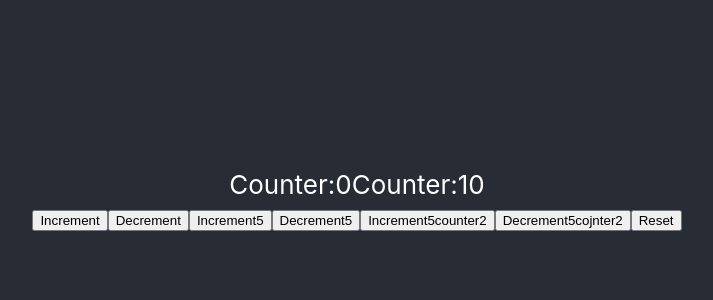
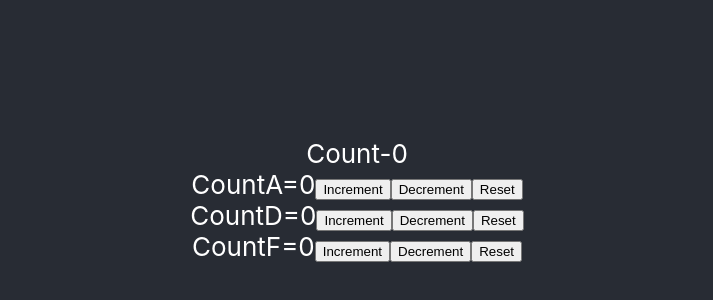
Before and after one commit to gopianandakumar/codevation, a React (Create React App) app in the folder codeevalution/: page / in a window 1280 px wide. Shown: the part 200-500 px from the top of the page, without its empty margins (283-996 px from the left). Built offline with nearby package versions, Linux system fonts and the light colour scheme.

Commit message:
usereducer with react context api

```diff
--- a/codeevalution/src/App.js
+++ b/codeevalution/src/App.js
@@ -30,22 +30,50 @@ import HookL from './Components/HookL';
 import HookCounter1 from './Components/HookCounter1';
 import HookCounter from './Components/HookCounter';
 import EffectFetch from './Components/EffectFetch';
-import React from 'react';
+import React,{useReducer} from 'react';
 import CompB from './Components/CompB';
 import CounterOne from './Components/CounterOne';
 import CounterTwo from './Components/CounterTwo';
+import CounterThree from './Components/CounterThree';
+import ComponentA1 from './Components/ComponentA1';
+import ComponentB1 from './Components/ComponentB1';
+import ComponentC1 from './Components/ComponentC1';
+
+export const CountContext = React.createContext()
 
 
+const initialState = 0
+const reducer =(state, action)=>{
+    switch(action){
+        case 'increment':
+            return state+1
+        case 'decrement':
+            return state-1
+        case 'reset':
+            return initialState
+        default:
+            return state
+    }
+}
 export const UserContext = React.createContext()
 export const ChannelContext = React.createContext()
 
 
 
 function App() {
+  const [count, dispatch] = useReducer(reducer, initialState)
   return (
     <div className="App">
       <header className="App-header">
-        <CounterTwo/>
+        Count-{count}
+    <CountContext.Provider value={{ countState:count, countDispatch:dispatch}}>
+        <ComponentA1/>
+        <ComponentB1/>
+        <ComponentC1/>
+    </CountContext.Provider>
+
+        {/* <CounterThree/> */}
+        {/* <CounterTwo/> */}
         {/* <CounterOne/> */}
         {/* <UserContext.Provider value="formuser context">
           <ChannelContext.Provider value="from channel contex">
--- /dev/null
+++ b/codeevalution/src/Components/ComponentA1.js
@@ -0,0 +1,18 @@
+import React, { useContext } from 'react'
+import { CountContext } from '../App'
+
+function ComponentA1() {
+    const countContext = useContext(CountContext)
+
+  return (
+    <div>
+         CountA={countContext.countState}
+         <button onClick={()=>countContext.countDispatch('increment')}>Increment</button>
+            <button onClick={()=>countContext.countDispatch('decrement')}>Decrement</button>
+            <button onClick={()=>countContext.countDispatch('reset')}>Reset</button>
+
+    </div>
+  )
+}
+
+export default ComponentA1
--- /dev/null
+++ b/codeevalution/src/Components/ComponentB1.js
@@ -0,0 +1,12 @@
+import React from 'react'
+import ComponentD1 from './ComponentD1'
+
+function ComponentB1() {
+  return (
+    <div>
+        <ComponentD1/>
+    </div>
+  )
+}
+
+export default ComponentB1
--- /dev/null
+++ b/codeevalution/src/Components/ComponentC1.js
@@ -0,0 +1,12 @@
+import React from 'react'
+import ComponentE1 from './ComponentE1'
+
+function ComponentC1() {
+  return (
+    <div>
+        <ComponentE1/>
+    </div>
+  )
+}
+
+export default ComponentC1
--- /dev/null
+++ b/codeevalution/src/Components/ComponentD1.js
@@ -0,0 +1,19 @@
+import React, { useContext } from 'react'
+import { CountContext } from '../App'
+
+function ComponentD1() {
+    const countContext = useContext(CountContext)
+
+  return (
+    <div>
+         CountD={countContext.countState}
+
+         <button onClick={()=>countContext.countDispatch('increment')}>Increment</button>
+            <button onClick={()=>countContext.countDispatch('decrement')}>Decrement</button>
+            <button onClick={()=>countContext.countDispatch('reset')}>Reset</button>
+
+    </div>
+  )
+}
+
+export default ComponentD1
--- /dev/null
+++ b/codeevalution/src/Components/ComponentE1.js
@@ -0,0 +1,12 @@
+import React from 'react'
+import ComponentF1 from './ComponentF1'
+
+function ComponentE1() {
+  return (
+    <div>
+        <ComponentF1/>
+    </div>
+  )
+}
+
+export default ComponentE1
--- /dev/null
+++ b/codeevalution/src/Components/ComponentF1.js
@@ -0,0 +1,19 @@
+import React, { useContext } from 'react'
+import { CountContext } from '../App'
+
+function ComponentF1() {
+    const countContext = useContext(CountContext)
+
+  return (
+    <div>
+         CountF={countContext.countState}
+
+         <button onClick={()=>countContext.countDispatch('increment')}>Increment</button>
+            <button onClick={()=>countContext.countDispatch('decrement')}>Decrement</button>
+            <button onClick={()=>countContext.countDispatch('reset')}>Reset</button>
+
+    </div>
+  )
+}
+
+export default ComponentF1
--- /dev/null
+++ b/codeevalution/src/Components/CounterThree.jsx
@@ -0,0 +1,41 @@
+import React,{useReducer} from 'react'
+
+const initialState = 0
+const reducer =(state, action)=>{
+    switch(action){
+        case 'increment':
+            return state+1
+        case 'decrement':
+            return state-1
+        case 'reset':
+            return initialState
+        default:
+            return state
+    }
+}
+
+function CounterThree() {
+    const [count , dispatch] = useReducer(reducer, initialState)
+    const [countTwo , dispatchTwo] = useReducer(reducer, initialState)
+
+  return (
+    <div>
+        <div>Counter:{count}</div>
+        <div>
+            <button onClick={()=>dispatch('increment')}>Increment</button>
+            <button onClick={()=>dispatch('decrement')}>Decrement</button>
+            <button onClick={()=>dispatch('reset')}>Reset</button>
+
+        </div>
+
+        <div>CounterTwo:{countTwo}</div>
+        <div>
+            <button onClick={()=>dispatchTwo('increment')}>Increment</button>
+            <button onClick={()=>dispatchTwo('decrement')}>Decrement</button>
+            <button onClick={()=>dispatchTwo('reset')}>Reset</button>
+        </div>
+    </div>
+  )
+}
+
+export default CounterThree
```
